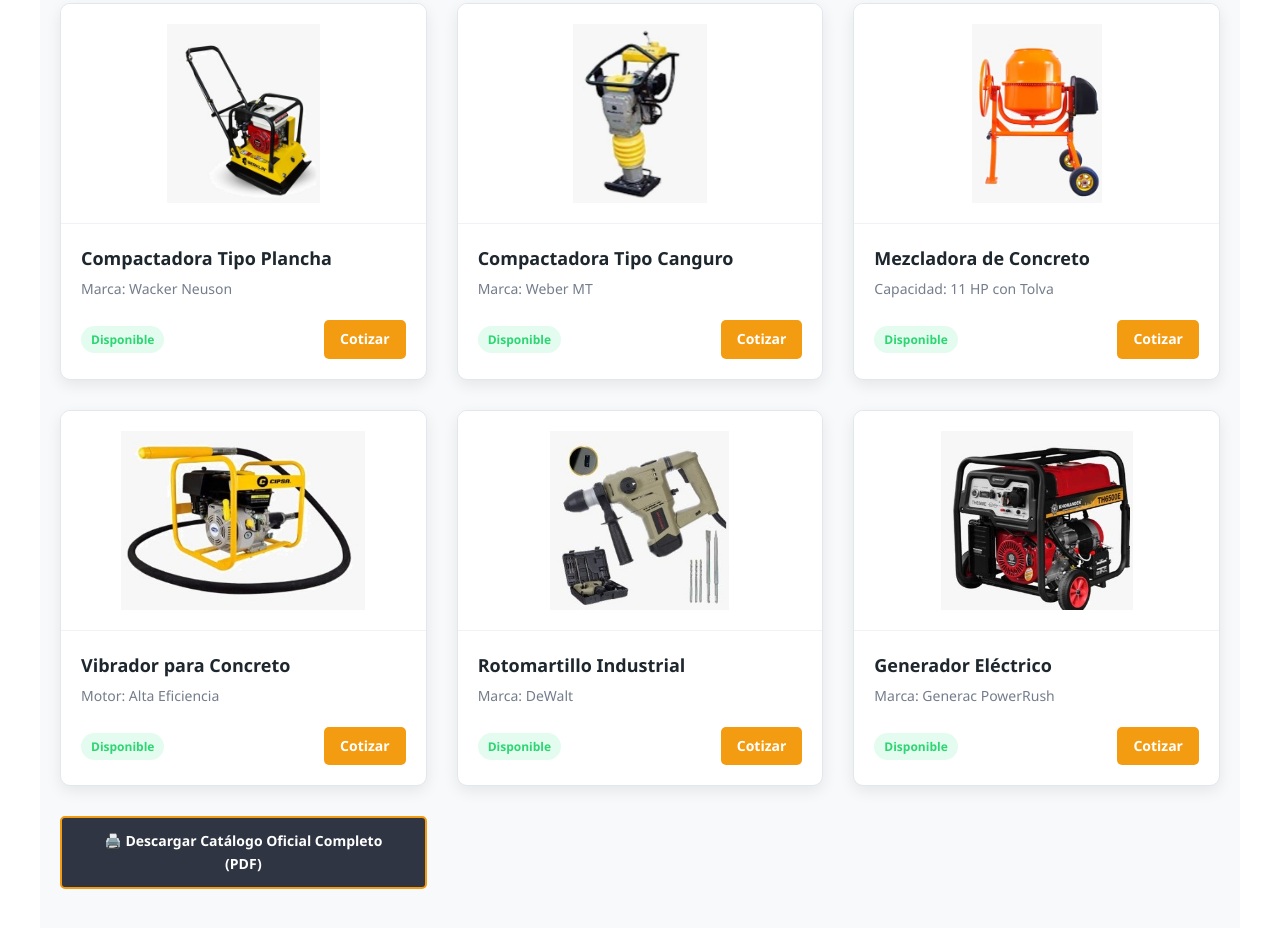
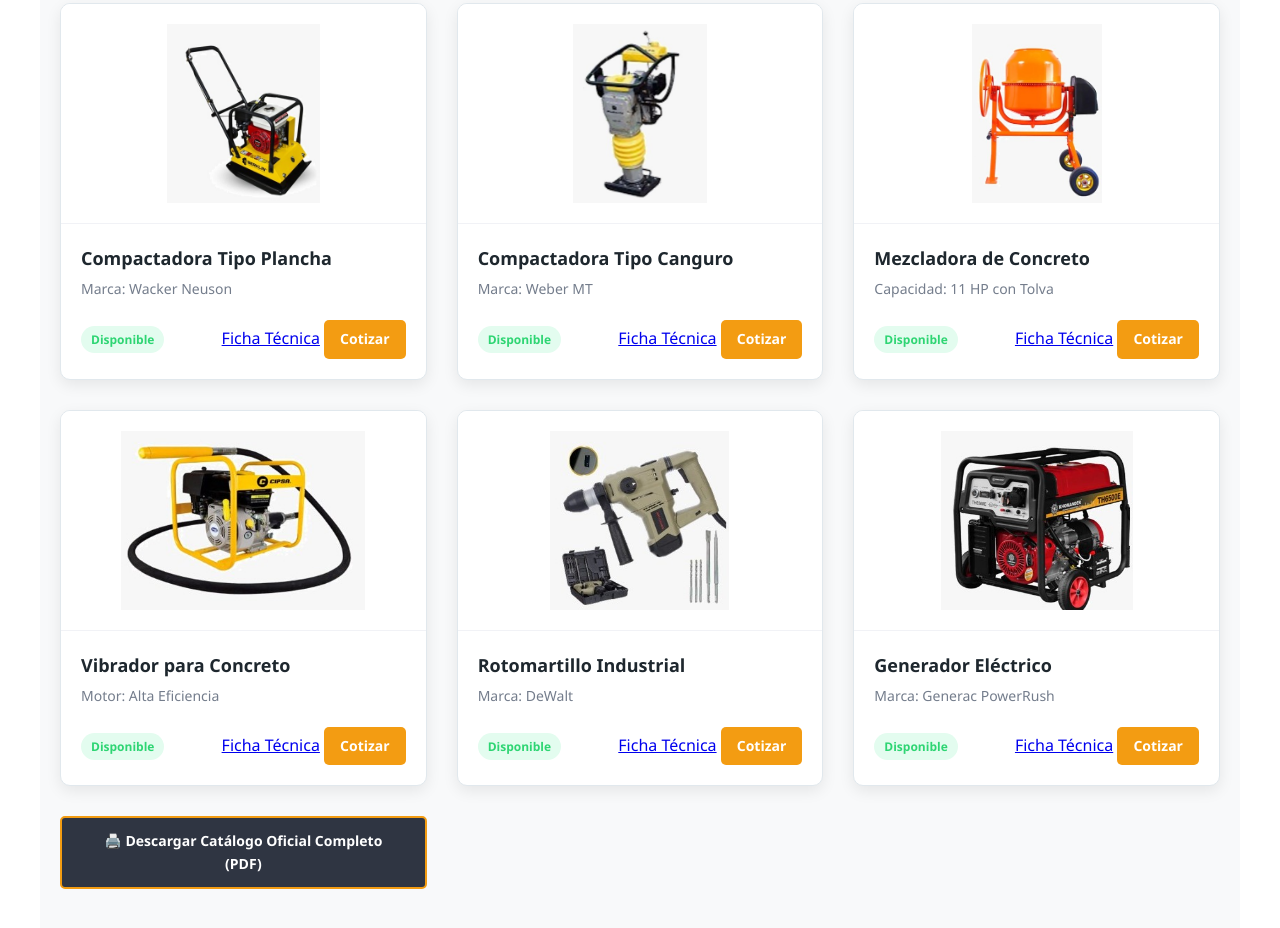
Before and after one commit to luisalejo0609-svg/niccogar-rental, a plain HTML site: page catalogo.html in a window 1280 px wide. Shown: the part 210-1138 px from the top of the page. Drawn offline with Linux system fonts and the light colour scheme.

Commit message:
Añadidos botones de descarga para fichas técnicas en PDF

```diff
--- a/catalogo.html
+++ b/catalogo.html
@@ -37,7 +37,10 @@
                         <p class="equipo-marca">Marca: Wacker Neuson</p>
                         <div class="equipo-footer">
                             <span class="equipo-dispo">Disponible</span>
-                            <a href="https://wa.me/51974406904?text=Hola%20NICCOGAR%20RENTAL,%20deseo%20cotizar%20el%20alquiler%20de%20la%20Compactadora%20tipo%20plancha." target="_blank" class="btn-alquilar">Cotizar</a>
+                            <div class="equipo-botones-box">
+                                <a href="assets/docs/APISONADOR TIPO CANGURO HONDA DRK80H.pdf" target="_blank" class="btn-ficha">Ficha Técnica</a>
+                                <a href="#" class="btn-alquilar">Cotizar</a>
+                            </div>
                         </div>
                     </div>
                 </div>
@@ -51,7 +54,10 @@
                         <p class="equipo-marca">Marca: Weber MT</p>
                         <div class="equipo-footer">
                             <span class="equipo-dispo">Disponible</span>
-                            <a href="https://wa.me/51974406904?text=Hola%20NICCOGAR%20RENTAL,%20deseo%20cotizar%20el%20alquiler%20de%20la%20Compactadora%20tipo%20canguro." target="_blank" class="btn-alquilar">Cotizar</a>
+                            <div class="equipo-botones-box">
+                                <a href="assets/docs/APISONADOR TIPO CANGURO HONDA DRK80H-2.pdf" target="_blank" class="btn-ficha">Ficha Técnica</a>
+                                <a href="#" class="btn-alquilar">Cotizar</a>
+                            </div>
                         </div>
                     </div>
                 </div>
@@ -65,7 +71,10 @@
                         <p class="equipo-marca">Capacidad: 11 HP con Tolva</p>
                         <div class="equipo-footer">
                             <span class="equipo-dispo">Disponible</span>
-                            <a href="https://wa.me/51974406904?text=Hola%20NICCOGAR%20RENTAL,%20deseo%20cotizar%20el%20alquiler%20de%20la%20Mezcladora%20de%20concreto." target="_blank" class="btn-alquilar">Cotizar</a>
+                            <div class="equipo-botones-box">
+                                <a href="assets/docs/APISONADOR TIPO CANGURO HONDA DRK80H-3.pdf" target="_blank" class="btn-ficha">Ficha Técnica</a>
+                                <a href="#" class="btn-alquilar">Cotizar</a>
+                            </div>
                         </div>
                     </div>
                 </div>
@@ -79,7 +88,10 @@
                         <p class="equipo-marca">Motor: Alta Eficiencia</p>
                         <div class="equipo-footer">
                             <span class="equipo-dispo">Disponible</span>
-                            <a href="https://wa.me/51974406904?text=Hola%20NICCOGAR%20RENTAL,%20deseo%20cotizar%20el%20alquiler%20de%20un%20Vibrador%20para%20concreto." target="_blank" class="btn-alquilar">Cotizar</a>
+                            <div class="equipo-botones-box">
+                                <a href="assets/docs/APISONADOR TIPO CANGURO HONDA DRK80H-4.pdf" target="_blank" class="btn-ficha">Ficha Técnica</a>
+                                <a href="#" class="btn-alquilar">Cotizar</a>
+                            </div>
                         </div>
                     </div>
                 </div>
@@ -93,7 +105,10 @@
                         <p class="equipo-marca">Marca: DeWalt</p>
                         <div class="equipo-footer">
                             <span class="equipo-dispo">Disponible</span>
-                            <a href="https://wa.me/51974406904?text=Hola%20NICCOGAR%20RENTAL,%20deseo%20cotizar%20el%20alquiler%20de%20un%20Rotomartillo%20Industrial." target="_blank" class="btn-alquilar">Cotizar</a>
+                            <div class="equipo-botones-box">
+                                <a href="assets/docs/APISONADOR TIPO CANGURO HONDA DRK80H-5.pdf" target="_blank" class="btn-ficha">Ficha Técnica</a>
+                                <a href="#" class="btn-alquilar">Cotizar</a>
+                            </div>
                         </div>
                     </div>
                 </div>
@@ -108,7 +123,10 @@
                         <p class="equipo-marca">Marca: Generac PowerRush</p>
                         <div class="equipo-footer">
                             <span class="equipo-dispo">Disponible</span>
-                            <a href="https://wa.me/51974406904?text=Hola%20NICCOGAR%20RENTAL,%20deseo%20cotizar%20el%20alquiler%20del%20Generador%20eléctrico." target="_blank" class="btn-alquilar">Cotizar</a>
+                            <div class="equipo-botones-box">
+                                <a href="assets/docs/APISONADOR TIPO CANGURO HONDA DRK80H-6.pdf" target="_blank" class="btn-ficha">Ficha Técnica</a>
+                                <a href="#" class="btn-alquilar">Cotizar</a>
+                            </div>
                         </div>
                     </div>
                 </div>
```
Also changed, not shown: 7 other files.
